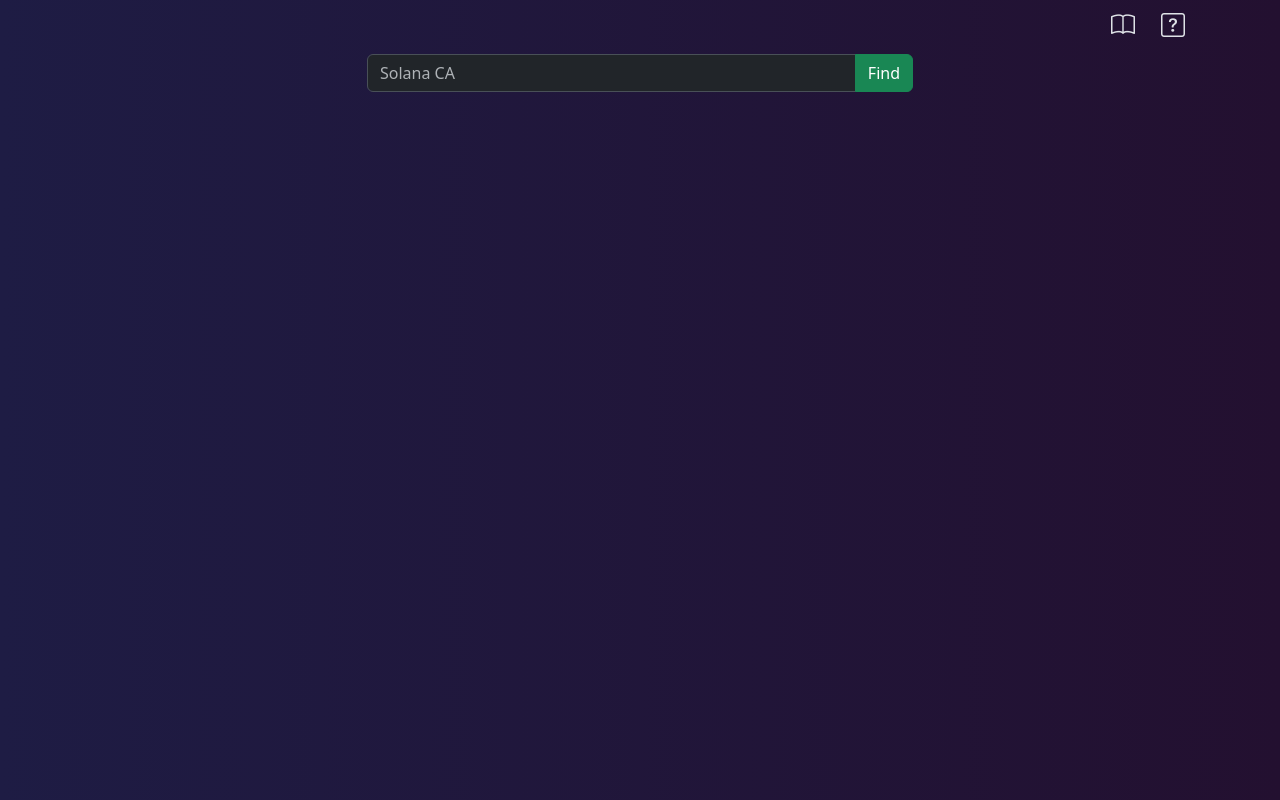
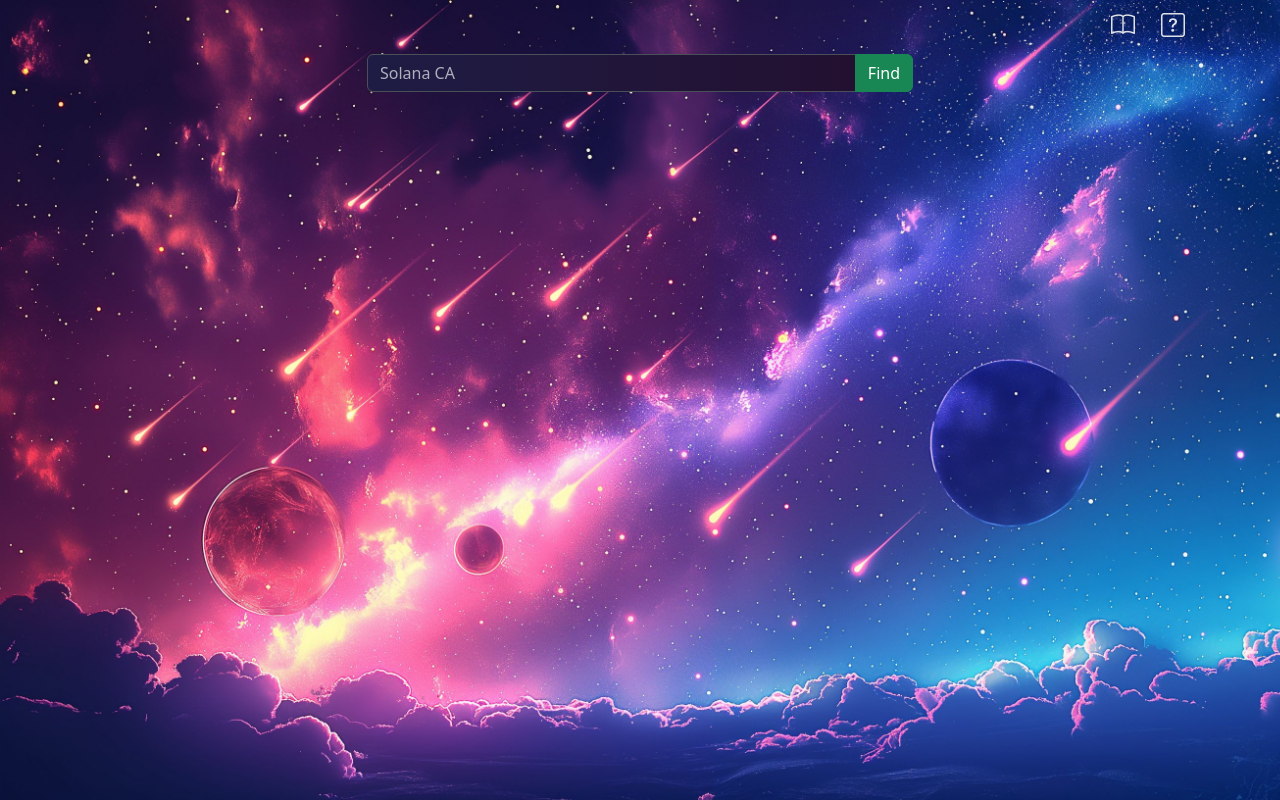
Before and after one commit to LunchboxAvenue/solana-checker, a React (Vite) app: page / in a window 1280 px wide. Built offline with nearby package versions, Linux system fonts and the light colour scheme.

Commit message:
Add visual updates

```diff
--- a/index.html
+++ b/index.html
@@ -20,7 +20,15 @@
         margin-right: 10px;
       }
 
-      .background {
+      /* .background {
+        background-image: linear-gradient(
+          to right,
+          rgba(30, 28, 68, 255),
+          rgba(35, 16, 48, 255)
+        );
+      } */
+
+      #contractAddress {
         background-image: linear-gradient(
           to right,
           rgba(30, 28, 68, 255),
@@ -45,6 +53,16 @@
       .company-logo {
         margin-right: 5px;
         height: 18px;
+      }
+
+      .card {
+        background-image: linear-gradient(
+          to right,
+          rgba(30, 28, 68, 255),
+          rgba(35, 16, 48, 255)
+        );
+
+        border: 1px #5d0ac7 solid;
       }
 
       @media only screen and (max-width: 1475px) {
@@ -91,6 +109,16 @@
           font-size: small !important;
         } */
       }
+
+      body {
+        background-image: url("./src/assets/bg.jpg");
+        background-size: cover;
+        min-height: 100vh;
+      }
+
+      .table > :not(caption) > * > * {
+        background: transparent;
+      }
     </style>
     <meta name="viewport" content="width=device-width, initial-scale=1.0" />
     <title>DLMM Checker</title>
--- a/src/App.jsx
+++ b/src/App.jsx
@@ -25,6 +25,7 @@ function App() {
   const [addressIsCopied, setAddressIsCopied] = useState(false);
   const [jupData, setJupData] = useState(null);
   const [jupDataLoading, setJupDataLoading] = useState(false);
+  const [tokenHasError, setTokenHasError] = useState(false);
 
   const handleJupiterIframeIsLoaded = () => {
     setJupiterIframeIsLoading(false);
@@ -98,11 +99,15 @@ function App() {
       .then((data) => {
         if (data && data.tokens && data.tokens.length) {
           setJupData(data.tokens[0]);
+          setTokenHasError(false);
+        } else {
+          setTokenHasError(true);
         }
         setJupDataLoading(false);
       })
       .catch((error) => {
         setJupDataLoading(false);
+        setTokenHasError(true);
       });
 
     await fetch(`https://api.rugcheck.xyz/v1/tokens/${tokenCA}/report`, {
@@ -242,12 +247,25 @@ function App() {
           </div>
         </div>
 
+        {tokenHasError && !jupDataLoading && (
+          <div className="card mt-2" style={{ height: "200px" }}>
+            <div className="card-body align-items-center d-flex justify-content-center">
+              Invalid token address
+            </div>
+          </div>
+        )}
+
+        {!tokenHasError && (
+          <>
             {/* First row (Jupiter, RugCheck, Info*/}
             <div className="row mt-4">
               <div className="col-12 col-lg-4">
                 {tokenAddress && (
                   <div className="card">
-                <div className="card-header" style={{ textAlign: "center" }}>
+                    <div
+                      className="card-header"
+                      style={{ textAlign: "center" }}
+                    >
                       <img
                         src="https://portfolio.jup.ag/logo.svg"
                         alt="Bubblemaps Logo"
@@ -296,7 +314,10 @@ function App() {
               <div className="col-12 col-lg-4">
                 {tokenAddress && (
                   <div className="card" style={{ height: "451px" }}>
-                <div className="card-header" style={{ textAlign: "center" }}>
+                    <div
+                      className="card-header"
+                      style={{ textAlign: "center" }}
+                    >
                       <img
                         src="https://rugcheck.xyz/favicon.jpg"
                         alt="Rugcheck Logo"
@@ -332,7 +353,10 @@ function App() {
               <div className="col-12 col-lg-4" style={{ maxHeight: "408px" }}>
                 {tokenAddress && (
                   <div className="card" style={{ height: "451px" }}>
-                <div className="card-header" style={{ textAlign: "center" }}>
+                    <div
+                      className="card-header"
+                      style={{ textAlign: "center" }}
+                    >
                       <img
                         src="https://app.bubblemaps.io/img/bubblemaps.51902376.svg"
                         alt="Bubblemaps Logo"
@@ -362,10 +386,17 @@ function App() {
 
             {/* 1.5 row (gmgn iframe)*/}
             {tokenAddress && (
-          <div className="row mt-4" style={{ height: "676px" }} id="gmgnIframe">
+              <div
+                className="row mt-4"
+                style={{ height: "676px" }}
+                id="gmgnIframe"
+              >
                 <div className="col-12">
                   <div className="card">
-                <div className="card-header" style={{ textAlign: "center" }}>
+                    <div
+                      className="card-header"
+                      style={{ textAlign: "center" }}
+                    >
                       <img
                         src="/gmgn.png"
                         alt="Gmgn Logo"
@@ -385,7 +416,9 @@ function App() {
                           ? "align-items-center d-flex justify-content-center"
                           : ""
                       }`}
-                  style={gmGnIframeIsLoading ? { minHeight: "637.23px" } : null}
+                      style={
+                        gmGnIframeIsLoading ? { minHeight: "637.23px" } : null
+                      }
                     >
                       {gmGnIframeIsLoading && (
                         <div
@@ -416,7 +449,10 @@ function App() {
               >
                 <div className="col-12">
                   <div className="card">
-                <div className="card-header" style={{ textAlign: "center" }}>
+                    <div
+                      className="card-header"
+                      style={{ textAlign: "center" }}
+                    >
                       <img
                         src="https://trench.bot/logo.webp"
                         alt="Bubblemaps Logo"
@@ -438,7 +474,9 @@ function App() {
                           : ""
                       }`}
                       style={
-                    trenchBotIframeIsLoading ? { minHeight: "637.23px" } : null
+                        trenchBotIframeIsLoading
+                          ? { minHeight: "637.23px" }
+                          : null
                       }
                     >
                       {trenchBotIframeIsLoading && (
@@ -482,6 +520,8 @@ function App() {
                 )}
               </div>
             </div>
+          </>
+        )}
 
         {/* Thank you*/}
         {tokenAddress && (
```
Also changed, not shown: src/assets/bg.jpg (added). Lines whose indentation alone changed are shown as unchanged.
